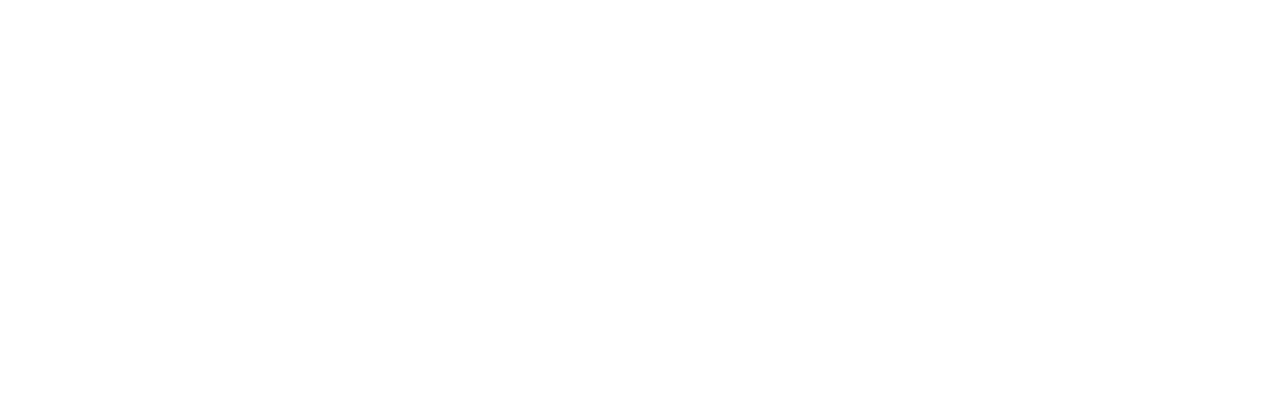
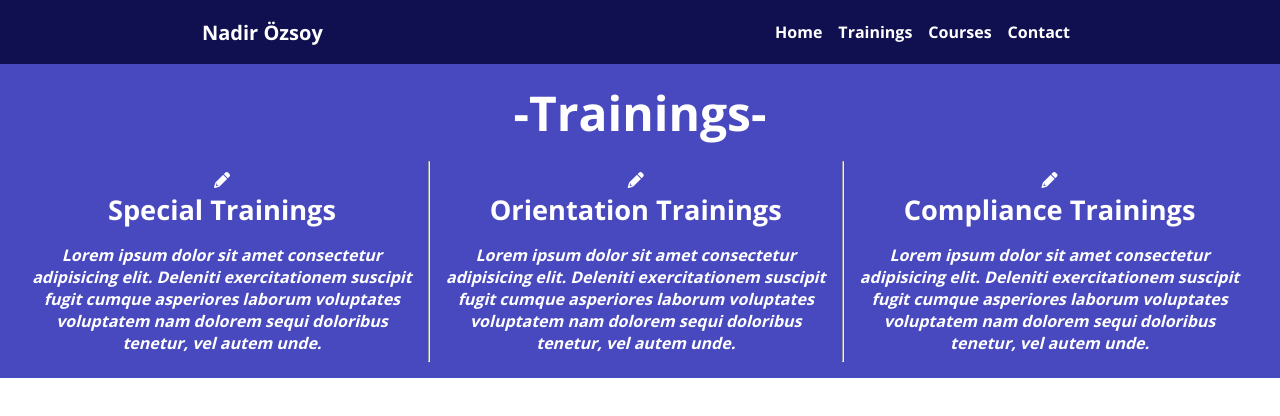
Before and after one commit to ossss1/Landing_Page, a plain HTML site: page trainings.html in a window 1280 px wide. Drawn offline with nearby package versions, Linux system fonts and the light colour scheme.

Commit message:
trainings page created

```diff
--- a/css/main.css
+++ b/css/main.css
@@ -55,7 +55,7 @@ html {
 
 #home img {
     max-width: 100%;
-    height: 20rem;
+    height: 13rem;
     border-radius: 100%;
 }
 
@@ -72,3 +72,35 @@ html {
 #home a {
     margin-top: 1rem;
 }
+
+/* Trainings */
+
+#training {
+    color: rgb(255, 255, 255);
+    padding: 1rem;
+}
+
+#training .items {
+    display: flex;
+    text-align: center;
+    margin-top: 1rem;
+}
+
+#training .items h3 {
+    font-size: 1.7rem;
+}
+#training .items .item{
+    padding: 0.5rem;
+    width: 33%;
+}
+#training .items .item p{
+    font-style: italic;
+    font-weight: bold;
+}
+#training .items .item:hover{
+    background-color: rgb(255, 255, 255);
+    border-radius: 2rem;
+    color: rgb(72, 72, 191);
+    opacity: 0.7;
+    cursor: pointer;
+}
--- a/css/mobile.css
+++ b/css/mobile.css
@@ -6,3 +6,17 @@
     padding-bottom: 1rem;
     overflow: hidden;
 }
+
+#training .items {
+    display: flex;
+    flex-direction: column;
+    align-items: center;
+}
+
+#training .items hr {
+    width: 100%;
+}
+
+#training .items .item {
+    width: auto;
+}
--- a/css/tablet.css
+++ b/css/tablet.css
@@ -0,0 +1,13 @@
+#training .items {
+    display: flex;
+    flex-direction: column;
+    align-items: center;
+}
+
+#training .items hr {
+    width: 100%;
+}
+
+#training .items .item {
+    width: auto;
+}
--- a/trainings.html
+++ b/trainings.html
@@ -0,0 +1,72 @@
+<!DOCTYPE html>
+<html lang="en">
+
+<head>
+    <meta charset="UTF-8">
+    <meta http-equiv="X-UA-Compatible" content="IE=edge">
+    <meta name="viewport" content="width=device-width, initial-scale=1.0">
+    <title>Nadir Özsoy | Front End Trainings Pages</title>
+    <meta name="keywords" content="React.js,Angular.js,Vue.js">
+    <meta name="description" content="Nadir Özsoy | Front End Trainings Pages">
+    <meta name="author" content="Nadir Özsoy">
+    <link rel="stylesheet" href="./css/global.css">
+    <link rel="stylesheet" href="./css/main.css">
+    <!-- Fonts Google -->
+    <link rel="preconnect" href="https://fonts.googleapis.com">
+    <link rel="preconnect" href="https://fonts.gstatic.com" crossorigin>
+    <link href="https://fonts.googleapis.com/css2?family=Open+Sans:wght@400;700&display=swap" rel="stylesheet">
+    <!-- Fonts Awesome -->
+    <link rel="stylesheet" href="https://cdnjs.cloudflare.com/ajax/libs/font-awesome/6.1.2/css/all.min.css"
+        integrity="sha512-1sCRPdkRXhBV2PBLUdRb4tMg1w2YPf37qatUFeS7zlBy7jJI8Lf4VHwWfZZfpXtYSLy85pkm9GaYVYMfw5BC1A=="
+        crossorigin="anonymous" referrerpolicy="no-referrer" />
+    <!-- for Tablets  -->
+    <link rel="stylesheet" media="(max-width:768px)" href="./css/tablet.css">
+    <!-- for Phones -->
+    <link rel="stylesheet" media="(max-width:500px)" href="./css/mobile.css">
+</head>
+
+<body>
+    <header class="bg-dark-blue">
+        <div class="container">
+            <nav id="navbar">
+                <h1 class="heading-small">Nadir Özsoy</h1>
+                <ul>
+                    <li><a href="/home.html"><strong>Home</strong></a></li>
+                    <li><a href="/trainings.html"><strong>Trainings</strong></a></li>
+                    <li><a href="/courses.html"><strong>Courses</strong></a></li>
+                    <li><a href="/contact.html"><strong>Contact</strong></a></li>
+                </ul>
+            </nav>
+        </div>
+    </header>
+    <section class="bg-light-blue" id="training">
+        <h3 style="font-size: 3rem" class="text-center heading-big">-Trainings-</h3>
+        <div class="items">
+            <article class="item">
+                <i class="fa fa-pencil"></i>
+                <h3>Special Trainings</h3>
+                <p style="margin-top: 1rem">Lorem ipsum dolor sit amet consectetur adipisicing elit. Deleniti exercitationem suscipit fugit
+                    cumque asperiores laborum voluptates voluptatem nam dolorem sequi doloribus tenetur, vel autem unde.
+                </p>
+            </article>
+            <hr>
+            <article class="item">
+                <i class="fa fa-pencil"></i>
+                <h3>Orientation Trainings</h3>
+                <p style="margin-top: 1rem">Lorem ipsum dolor sit amet consectetur adipisicing elit. Deleniti exercitationem suscipit fugit
+                    cumque asperiores laborum voluptates voluptatem nam dolorem sequi doloribus tenetur, vel autem unde.
+                </p>
+            </article>
+            <hr>
+            <article class="item">
+                <i class="fa fa-pencil"></i>
+                <h3>Compliance Trainings</h3>
+                <p style="margin-top: 1rem">Lorem ipsum dolor sit amet consectetur adipisicing elit. Deleniti exercitationem suscipit fugit
+                    cumque asperiores laborum voluptates voluptatem nam dolorem sequi doloribus tenetur, vel autem unde.
+                </p>
+            </article>
+        </div>
+    </section>
+</body>
+
+</html>
```
